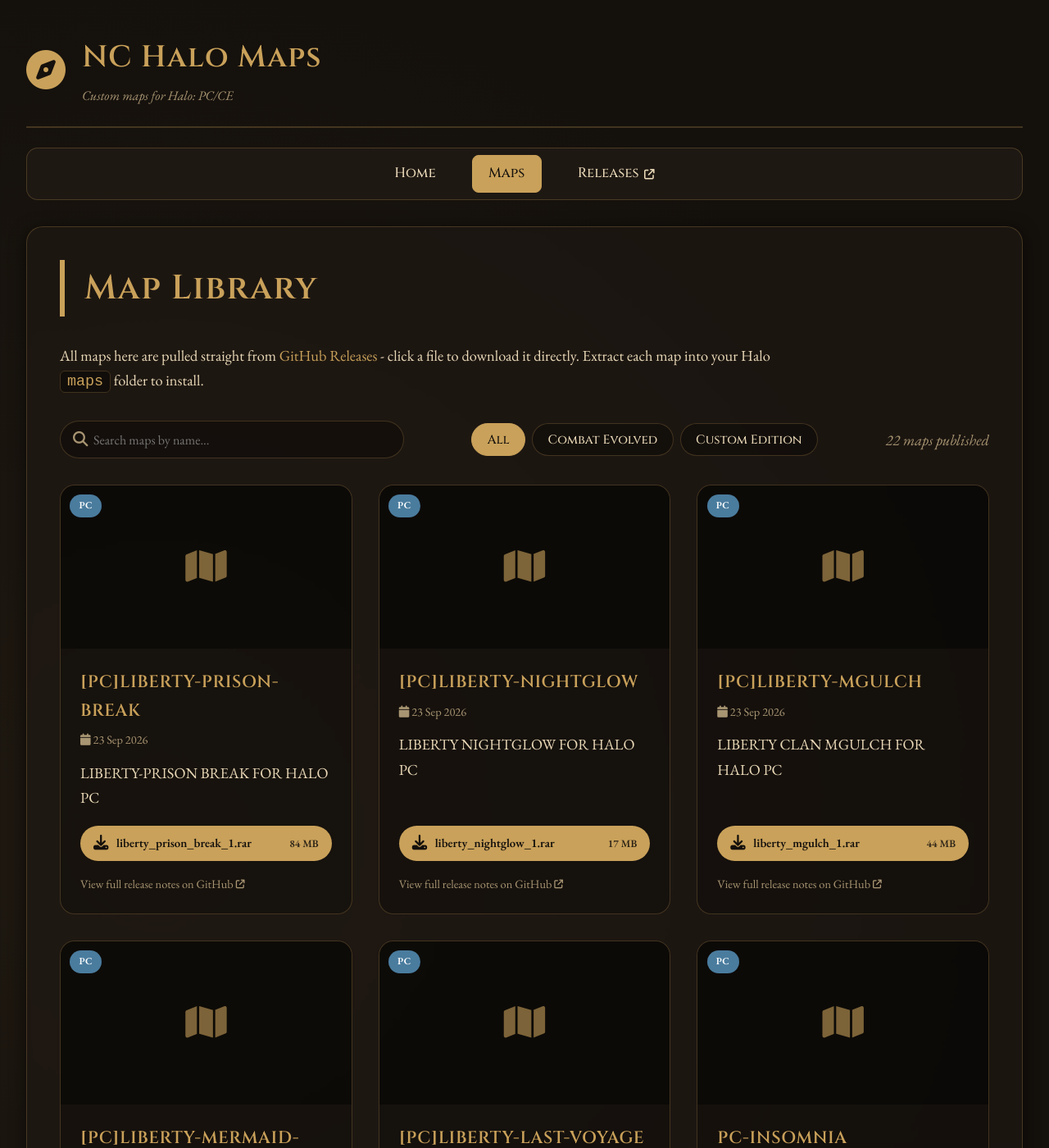
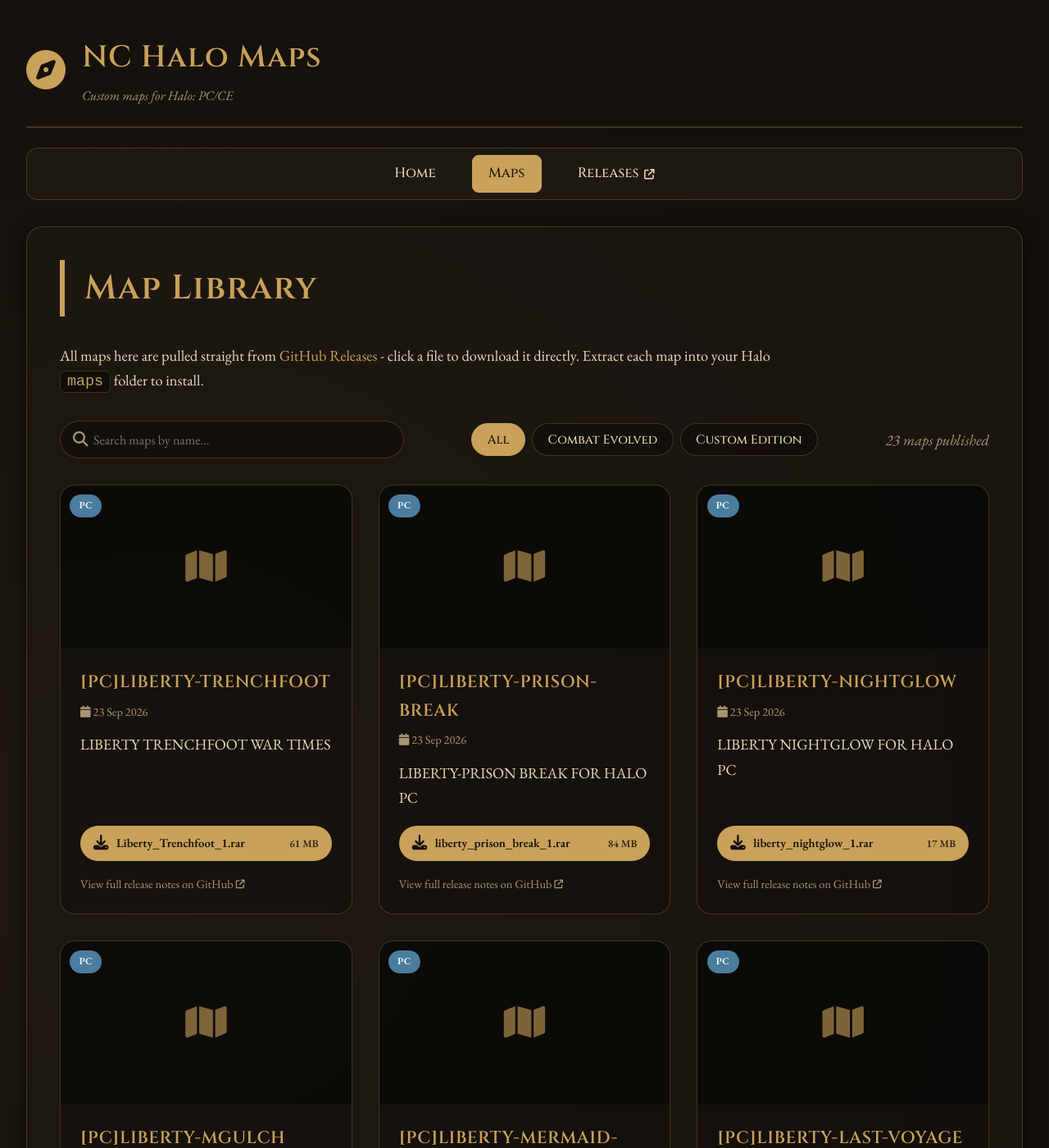
Before and after one commit to Chalwk/NC-Halo-Maps, a Jekyll site: the page built from maps.html, in a window 1280 px wide and 1400 px high. Shown: the whole window at 82% size. Built offline with Jekyll 4.4.1, drawn with Linux system fonts in a browser that asks for light colours.

Commit message:
chore: update releases data

```diff
--- a/_data/releases.json
+++ b/_data/releases.json
@@ -1,4 +1,27 @@
 [
+  {
+    "id": 394760479,
+    "tag": "PC-LIBERTY-TRENCHFOOT",
+    "name": "[PC]LIBERTY-TRENCHFOOT",
+    "body": "LIBERTY TRENCHFOOT WAR TIMES",
+    "prerelease": false,
+    "published_at": "2026-09-23T14:44:43Z",
+    "html_url": "https://github.com/nakedchick-code/NC-Halo-Maps/releases/tag/PC-LIBERTY-TRENCHFOOT",
+    "games": [
+      "PC"
+    ],
+    "thumbnail": null,
+    "assets": [
+      {
+        "name": "Liberty_Trenchfoot_1.rar",
+        "size": 63703933,
+        "size_human": "61 MB",
+        "download_count": 0,
+        "browser_download_url": "https://github.com/nakedchick-code/NC-Halo-Maps/releases/download/PC-LIBERTY-TRENCHFOOT/Liberty_Trenchfoot_1.rar",
+        "content_type": "application/x-compressed"
+      }
+    ]
+  },
   {
     "id": 394759319,
     "tag": "PC-PRISON-BREAK",
```
